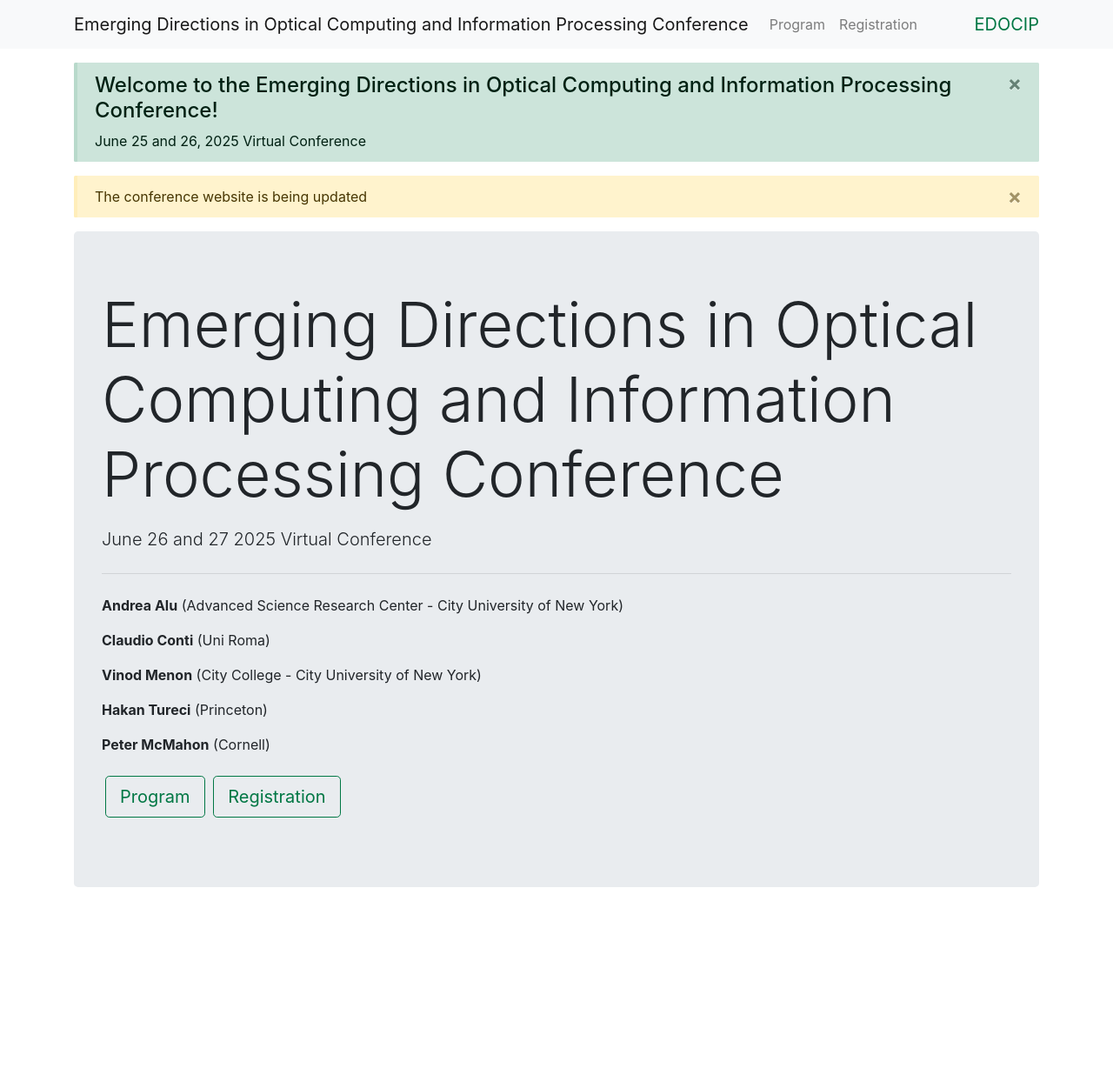
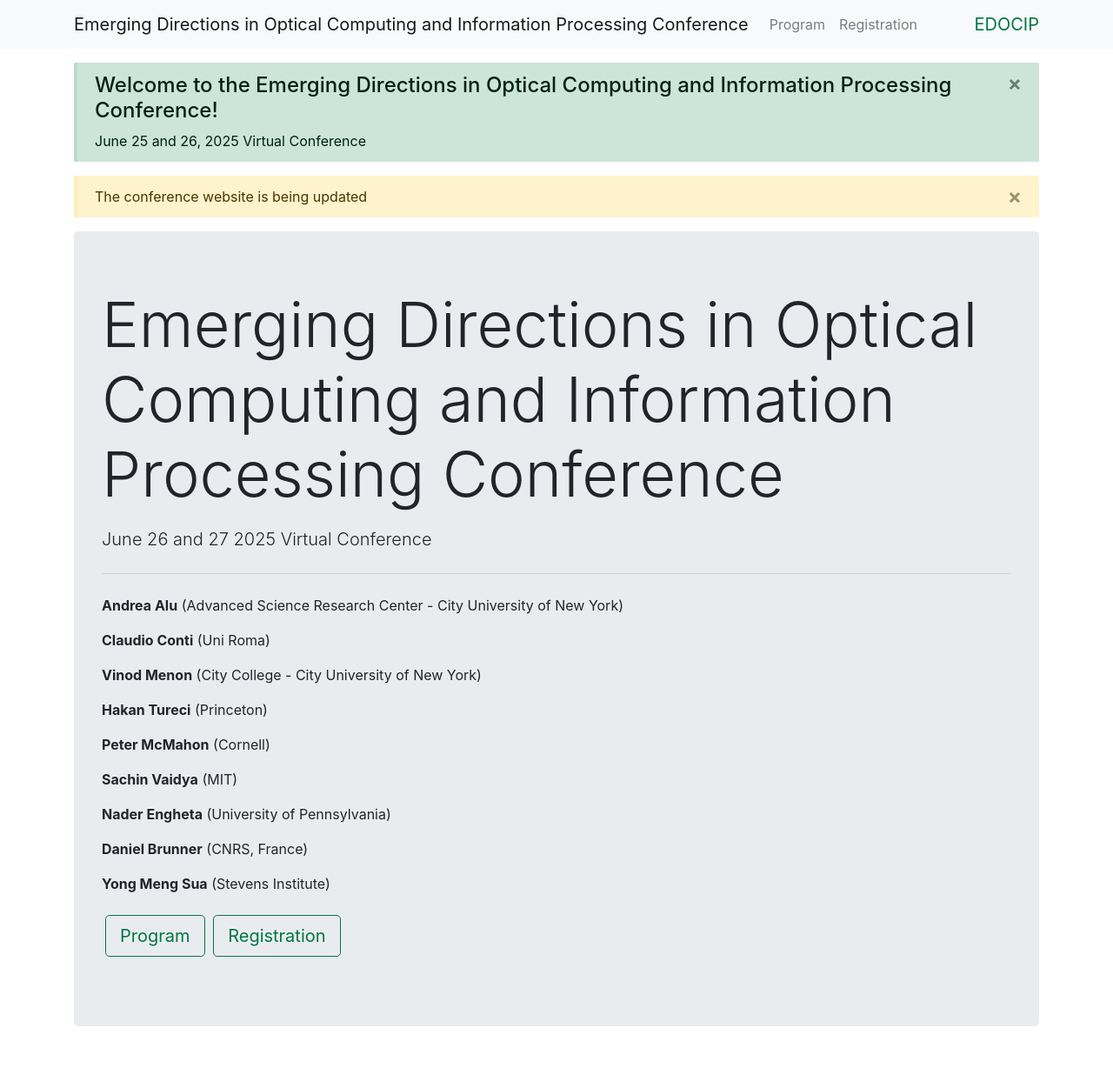
Before and after one commit to mirilabqc/mini-conference-site, a Jekyll site: the page built from index.md, in a window 1280 px wide. Shown: the whole page at 87% size. Built offline with Jekyll 4.4.1, drawn with Linux system fonts in a browser that asks for light colours; before the commit the page ends 1076 px from its top, so only the background shows below that.

Commit message:
adds speakers

```diff
--- a/index.md
+++ b/index.md
@@ -4,18 +4,26 @@ layout: home
 **Andrea Alu**
 (Advanced Science Research Center - City University of New York)
 
-
 **Claudio Conti**
 (Uni Roma)
-
 
 **Vinod Menon**
 (City College - City University of New York)
 
-
 **Hakan Tureci**
 (Princeton)
 
-
 **Peter McMahon**
 (Cornell)
+
+**Sachin Vaidya**
+(MIT)
+
+**Nader Engheta**
+(University of Pennsylvania)
+
+**Daniel Brunner**
+(CNRS, France)
+
+**Yong Meng Sua**
+(Stevens Institute)
```
